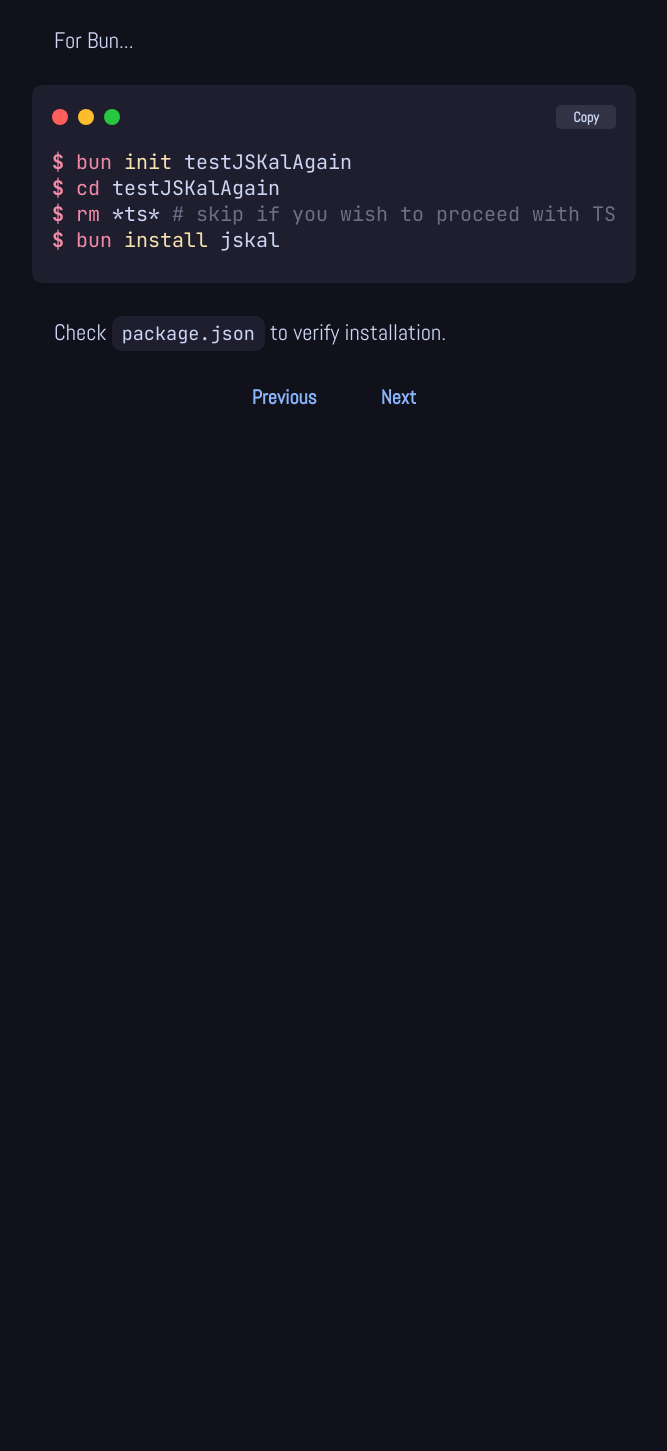
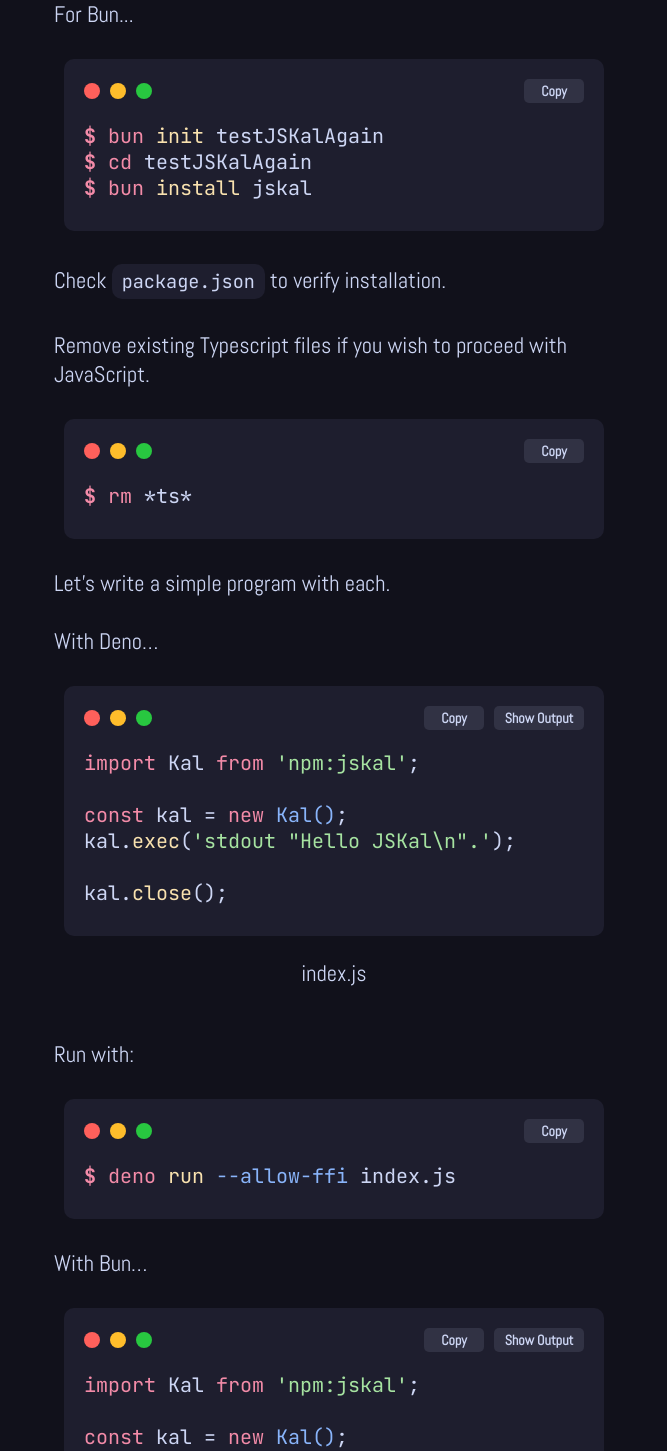
Before and after one commit to KILLinefficiency/KalWebsite, a SvelteKit app: page /docs/jskal in a window 1280 px wide. Shown: the part 1060-2511 px from the top of the page, without its empty margins (370-1037 px from the left). Before the commit the page ends 1500 px from the top, so only its background shows below. Built offline with nearby package versions, Linux system fonts and the light colour scheme.

Commit message:
started the jskal chapter

```diff
--- a/src/routes/docs/jskal/+page.svelte
+++ b/src/routes/docs/jskal/+page.svelte
@@ -11,6 +11,12 @@
         font-weight: bold;
         color: var(--blue);
         text-decoration: none;
+    }
+
+    @media screen and (max-width: 1000px) {
+        a {
+            font-size: 15px;
+        }
     }
 </style>
 
@@ -38,7 +44,6 @@
         code={[
             "$ deno init testJSKal",
             "$ cd tesJSKal",
-            "$ rm *ts* # skip if you wish to proceed with TS",
             "$ deno install npm:jskal"
         ]}
     />
@@ -53,11 +58,88 @@
         code={[
             "$ bun init testJSKalAgain",
             "$ cd testJSKalAgain",
-            "$ rm *ts* # skip if you wish to proceed with TS",
             "$ bun install jskal"
         ]}
     />
 
     Check <Fence>package.json</Fence> to verify installation.
 
+    <br /><br />
+    Remove existing Typescript files if you wish to proceed with JavaScript.
+
+    <Code
+        lang="bash"
+        code={["$ rm *ts*"]}
+    />
+
+    Let's write a simple program with each.
+
+    <br /><br />
+    With Deno…
+
+    <Code
+        lang="js"
+        caption="index.js"
+        code={[
+            "import Kal from 'npm:jskal';\n",
+            "const kal = new Kal();",
+            "kal.exec('stdout \"Hello JSKal\\n\".');\n",
+            "kal.close();"
+        ]}
+        output={"Hello JSKal"}
+    />
+
+    Run with:
+    <Code
+        lang="bash"
+        code={["$ deno run --allow-ffi index.js"]}
+    />
+
+    With Bun…
+
+    <Code
+        lang="js"
+        caption="index.js"
+        code={[
+            "import Kal from 'npm:jskal';\n",
+            "const kal = new Kal();",
+            "kal.exec('stdout \"Hello JSKal\\n\".');\n",
+            "kal.close();"
+        ]}
+        output={"Hello JSKal"}
+    />
+
+    Run with:
+    <Code
+        lang="bash"
+        code={["$ bun run index.js"]}
+    />
+
+    Notice how JSKal code for both Deno and Bun is exactly the same except for the <Fence>npm</Fence> label before the package name during import in Deno.
+
+    <br /><br />
+    JSKal is an ES6 package and maintains complete cross compatibility for both of these runtimes. This chapter follows JSKal examples with Deno, but feel free to use Bun if that's your preference.
+
+    <br /><br />
+    Deno prioritizes security, therefore you are required to pass the <Fence>--allow-ffi</Fence> flag before execution.
+    It provides Deno explicit permission to communicate with <Fence>libkal.so</Fence>.
+
+    <Card>
+        JSKal is not a reimplementation of Kal in JavaScript. It is rather an abstraction that utilizes Foreign Function Interface (FFI) to interact directly with <Fence>libkal.so</Fence> to execute Kal code.
+    </Card>
+
+    Every Kal instance reads the <Fence>libkal.so</Fence> file. As per default installation, it reads the file at: <Fence>/usr/local/lib/libkal.so</Fence>.
+    If you have installed <Fence>libkal.so</Fence> elsewhere or are using a custom build, pass the correct absolute path to the constructor of the Kal class to override the default path.
+
+    <Code
+        lang="js"
+        caption="customPath.js"
+        code={[
+            "import Kal from 'npm:jskal';\n",
+            "const kal = new Kal('/home/me/Kal/bin/libkal.so');",
+            "kal.exec('stdout \"Hello JSKal\\n\".');\n",
+            "kal.close();"
+        ]}
+        output={"Hello JSKal"}
+    />
 </Content>
--- a/src/routes/docs/pykal/+page.svelte
+++ b/src/routes/docs/pykal/+page.svelte
@@ -52,7 +52,7 @@
 
     <Card>
         PyKal is not a reimplementation of Kal in Python.
-        It's rather an abstraction that uses Foreign Function Interface (FFI) to interact directly with <Fence>libkal.so</Fence> to execute Kal code.
+        It's rather an abstraction that utilizes Foreign Function Interface (FFI) to interact directly with <Fence>libkal.so</Fence> to execute Kal code.
     </Card>
 
     <br />
```
Also changed, not shown: src/lib/utils/syntax.svelte.js.
